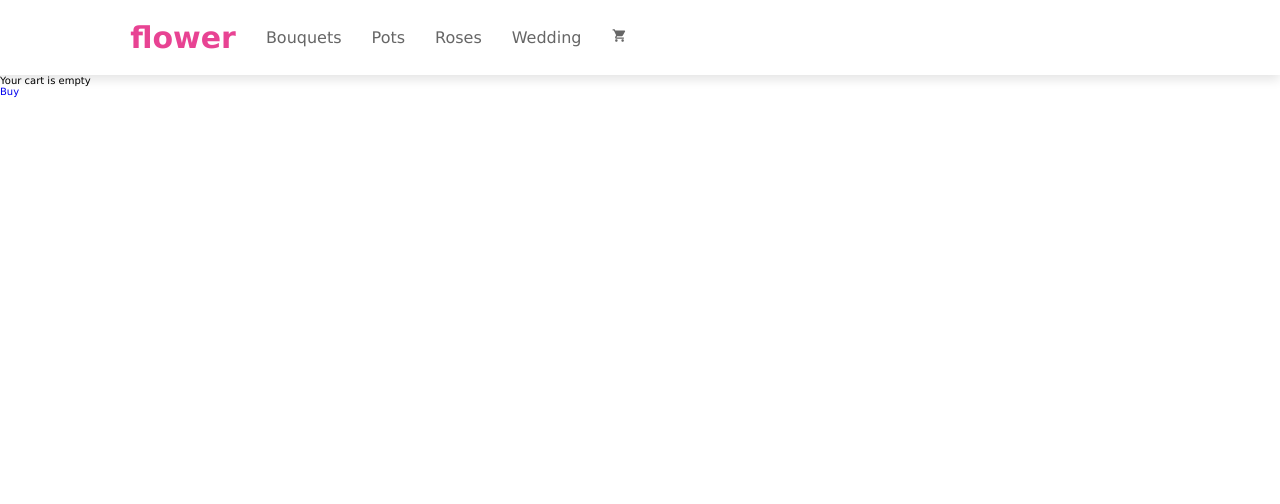
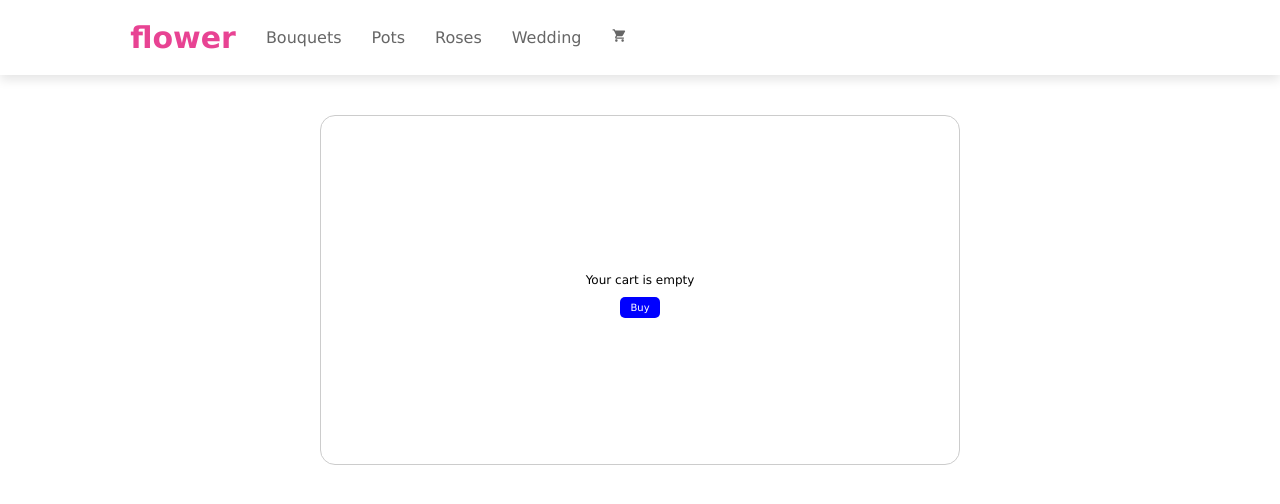
Before and after one commit to viryisb/basic-online-store, a React (Create React App) app: page /cart in a window 1280 px wide. Shown: the top 504 px of the page. Built offline with nearby package versions, Linux system fonts and the light colour scheme.

Commit message:
style fixing

```diff
--- /dev/null
+++ b/src/components/cart/Cart.css
@@ -0,0 +1,38 @@
+.cart {
+  display: flex;
+  flex-direction: column;
+  align-items: center;
+  justify-content: center;
+  width: 50%;
+  margin: 4rem auto;
+  background-color: white;
+  border: 1px solid #ccc;
+
+  height: 350px; /* Altura de la tarjeta */
+  border-radius: 15px; /* Borde redondeado */
+}
+
+.cart__empty-message {
+  font-size: 1.2rem;
+  margin: 1rem 0;
+}
+
+.cart__buy-link {
+  background-color: blue;
+  color: white;
+  padding: 0.5rem 1rem;
+  text-decoration: none;
+  border-radius: 5px;
+}
+
+.cart__item {
+  display: flex;
+  align-items: center;
+  margin: 1rem 0;
+}
+
+.cart__total {
+  font-size: 1.2rem;
+  font-weight: bold;
+  margin-top: 1rem;
+}
--- a/src/components/cart/Cart.jsx
+++ b/src/components/cart/Cart.jsx
@@ -1,25 +1,29 @@
 import React from 'react';
 import { useCartContext } from '../../context/CartContext';
 import ItemCart from '../itemCart/ItemCart';
+import './Cart.css';
 import { Link } from 'react-router-dom';
 
 const Cart = () => {
   const { cart, getTotalPrice } = useCartContext();
 
   return cart.length === 0 ? (
-    <>
-      <p>Your cart is empty</p>
-      <Link to='/'>Buy</Link>
-    </>
+    <div className='cart'>
+      <p className='cart__empty-message'>Your cart is empty</p>
+      <Link className='cart__buy-link' to='/'>
+        Buy
+      </Link>
+    </div>
   ) : (
-    <>
+    <div className='cart'>
       {cart.map((item) => (
         <>
-          <ItemCart key={item.id} item={item} />
-          <p>total: {getTotalPrice()}</p>
+          <ItemCart className='cart__item' key={item.id} item={item} />
+          <p className='cart__total'>total: {getTotalPrice()}</p>
         </>
       ))}
-    </>
+    </div>
   );
 };
+
 export default Cart;
--- a/src/components/itemCart/ItemCart.css
+++ b/src/components/itemCart/ItemCart.css
@@ -1,11 +1,45 @@
-.itemCart {
+.item-cart {
   display: flex;
-  border-bottom: 1px solid gray;
-  max-width: 500px;
-  margin: 1rem auto;
+  align-items: flex-start;
 }
 
-.itemCart img {
-  width: 200px;
-  margin-right: 1rem;
+.item-cart__image {
+  width: 100px;
+  height: 100px;
+  border-radius: 50%;
+  background-size: cover;
+  background-position: center;
 }
+
+.item-cart__info {
+  display: flex;
+  flex-direction: column;
+  align-items: flex-start;
+  margin-left: 1rem;
+}
+
+.item-cart__title {
+  font-size: 2rem;
+}
+
+.item-cart__quantity,
+.item-cart__price {
+  font-size: 1.5rem;
+}
+
+.item-cart__subtotal-container {
+  margin-top: 1rem;
+}
+
+.item-cart__subtotal {
+  font-size: 1.5rem;
+}
+
+.item-cart__button {
+  background-color: red;
+  color: white;
+  padding: 0.5rem 1rem;
+  border: none;
+  border-radius: 5px;
+  cursor: pointer;
+}
--- a/src/components/itemCart/ItemCart.jsx
+++ b/src/components/itemCart/ItemCart.jsx
@@ -6,15 +6,26 @@ const ItemCart = ({ item }) => {
   const { removeItem } = useCartContext();
 
   return (
-    <div className='itemCart'>
+    <div className='item-cart'>
       <div key={item.id}>
-        <img src={item.image} alt={item.title} />
-        <div>
-          <p>Title: {item.title}</p>
-          <p>Quantity: {item.quantity}</p>
-          <p>Unit Price: {item.price}</p>
-          <p>Subtotal:{item.quantity * item.price}</p>
-          <button onClick={() => removeItem(item.id)} aria-label='Delete'>
+        <div
+          className='item-cart__image'
+          style={{ backgroundImage: `url(${item.photo})` }}
+        />
+        <div className='item-cart__info'>
+          <p className='item-cart__title'>Title: {item.name}</p>
+          <p className='item-cart__quantity'>Quantity: {item.quantity}</p>
+          <p className='item-cart__price'>Unit Price: {item.price}</p>
+          <div className='item-cart__subtotal-container'>
+            <p className='item-cart__subtotal'>
+              Subtotal:{item.quantity * item.price}
+            </p>
+          </div>
+          <button
+            className='item-cart__button'
+            onClick={() => removeItem(item.id)}
+            aria-label='Delete'
+          >
             Delete
           </button>
         </div>
```
